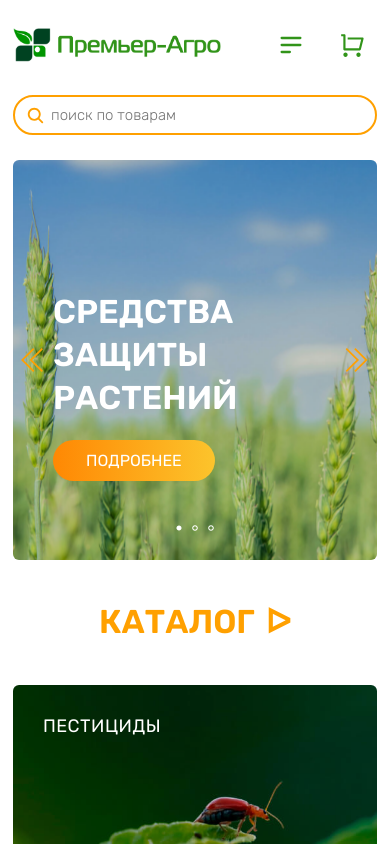
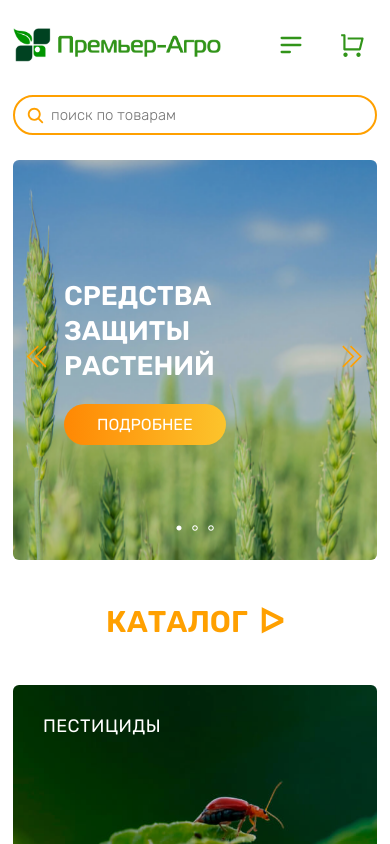
Before and after one commit to Lahma-tut/pr-agro-ru, a Next.js app: page / in a window 390 px wide. Shown: the top 844 px of the page. Built offline with nearby package versions, Linux system fonts and the light colour scheme; no server answers; the database is empty.

Commit message:
18 commit

```diff
--- a/app/catalog/[id]/page.module.css
+++ b/app/catalog/[id]/page.module.css
@@ -1,4 +1,22 @@
-/* PAGE */
+
+@media screen and (max-width: 670px) {
+  .container {
+    display: flex;
+    flex-direction: column;
+    gap: 22px;
+    margin: 0 0 44px 0;
+  }
+
+  .body {
+    flex: 4;
+  }
+
+  .aside {
+    flex: 1;
+  }
+}
+
+@media screen and (min-width: 671px) {
 .container {
   display: flex;
   gap: 22px;
@@ -12,3 +30,5 @@
 .aside {
   flex: 1;
 }
+
+}
--- a/app/page.module.css
+++ b/app/page.module.css
@@ -13,7 +13,7 @@
 }
 
 .home_h2 {
-  font-size: 33px;
+  font-size: 30px;
   display: contents;
   font-weight: 600;
   line-height: 136%;
--- a/components/breadcrumbs/breadcrumbs.module.css
+++ b/components/breadcrumbs/breadcrumbs.module.css
@@ -2,9 +2,9 @@
   .breadcrumb {
     display: flex;
     align-items: center;
-    min-height: 136px;
+    min-height: 116px;
     margin: 0 0 40px 0;
-    background: url('/banner-background.png') 155px 0px/auto auto no-repeat;
+    background: url('/banner-background.png') 126px -6px /auto auto no-repeat;
   }
 
   .box {
--- a/components/slider/slider.css
+++ b/components/slider/slider.css
@@ -12,7 +12,6 @@
   height: 100%;
   object-fit: cover;
   filter: brightness(93%);
-
 
   animation-name: scale;
   animation-duration: 10s;
@@ -30,6 +29,43 @@
   }
 }
 
+/* body & title */
+.slider-body {
+  max-width: 500px;
+  position: absolute;
+  padding: 11px;
+  top: 30%;
+  left: 8%;
+  z-index: 1;
+
+  animation-name: opacity;
+  animation-duration: 2s;
+  animation-iteration-count: 1;
+}
+
+@keyframes opacity {
+  from {
+    opacity: 0.2
+  }
+
+  to {
+    opacity: 1
+  }
+}
+
+.slider-title {
+  margin: 0 0 20px 0;
+}
+
+.slider-title h1 {
+  font-size: 36px;
+  color: white;
+  font-weight: 600;
+  line-height: 136%;
+  text-transform: uppercase;
+}
+
+/* стрелки */
 .slider-btn {
   font-size: 36px;
   color: var(--orange-color);
@@ -54,67 +90,6 @@
   right: 0;
 }
 
-.slider-body {
-  max-width: 500px;
-  position: absolute;
-  padding: 11px;
-  top: 30%;
-  left: 8%;
-  z-index: 1;
-
-  animation-name: opacity;
-  animation-duration: 2s;
-  animation-iteration-count: 1;
-}
-
-@keyframes opacity {
-  from {
-    opacity: 0.2
-  }
-
-  to {
-    opacity: 1
-  }
-}
-
-
-.slider-title {
-  margin: 0 0 20px 0;
-}
-
-.slider-title h1 {
-  font-size: 36px;
-  color: white;
-  font-weight: 600;
-  line-height: 136%;
-  text-transform: uppercase;
-}
-
-@media screen and (max-width: 670px) {
-
-  .slider-title h1 {
-    font-size: 33px;
-    color: white;
-    font-weight: 600;
-    line-height: 130%;
-    text-transform: uppercase;
-  }
-
-  .slider-btn {
-    font-size: 30px;
-    color: var(--orange-color);
-    display: flex;
-    align-items: center;
-    padding: 5px;
-  }
-
-  .slider-btn:hover {
-    scale: 1;
-  }
-
-}
-
-
 .slider-button {
   padding: 11px 33px;
   cursor: pointer;
@@ -134,3 +109,69 @@
   translate: -50%;
   color: white;
 }
+
+
+/* мобильная */
+@media screen and (max-width: 670px) {
+/* body & title */
+.slider-body {
+  max-width: 290px;
+  position: absolute;
+  padding: 11px;
+  top: 27%;
+  left: 11%;
+  z-index: 1;
+
+  animation-name: opacity;
+  animation-duration: 2s;
+  animation-iteration-count: 1;
+}
+
+@keyframes opacity {
+  from {
+    opacity: 0.2
+  }
+
+  to {
+    opacity: 1
+  }
+}
+
+.slider-title {
+  margin: 0 0 20px 0;
+}
+
+.slider-title h1 {
+  font-size: 27px;
+  color: white;
+  font-weight: 600;
+  line-height: 130%;
+  text-transform: uppercase;
+}
+
+/* стрелки */
+.slider-btn {
+  font-size: 27px;
+  color: var(--orange-color);
+  position: absolute;
+  display: block;
+  top: 0;
+  bottom: 0;
+  z-index: 2;
+  padding: 11px;
+  transition: scale 0.3s ease-out;
+}
+
+.slider-btn:hover {
+  scale: 1.2;
+}
+
+.left {
+  left: 0;
+}
+
+.right {
+  right: 0;
+}
+
+}
--- a/package.json
+++ b/package.json
@@ -32,6 +32,7 @@
     "react-hook-form": "^7.50.1",
     "react-icons": "^5.0.1",
     "react-loader-spinner": "^6.1.6",
+    "swiper": "^11.1.0",
     "swr": "^2.2.5"
   },
   "devDependencies": {
```
Also changed, not shown: app/catalog/page.module.css (+0 -16 lines), components/slider/Swiper.jsx (added), components/slider/swiper.module.css (added), 1 other file (tests, documents, lock files or other folders).
